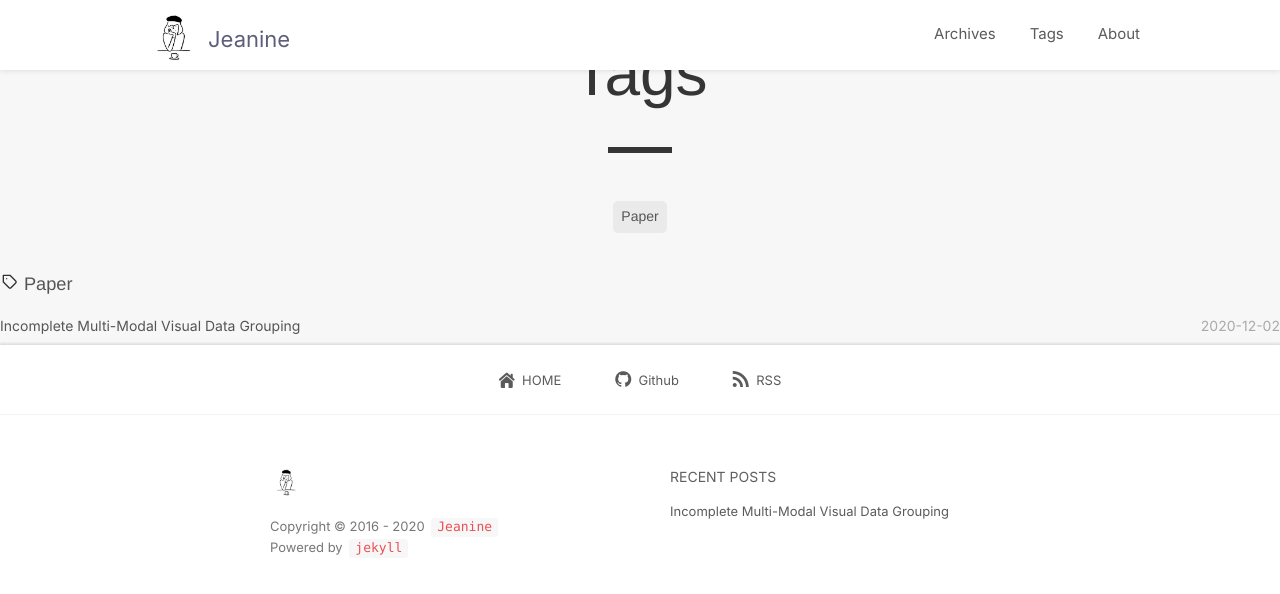
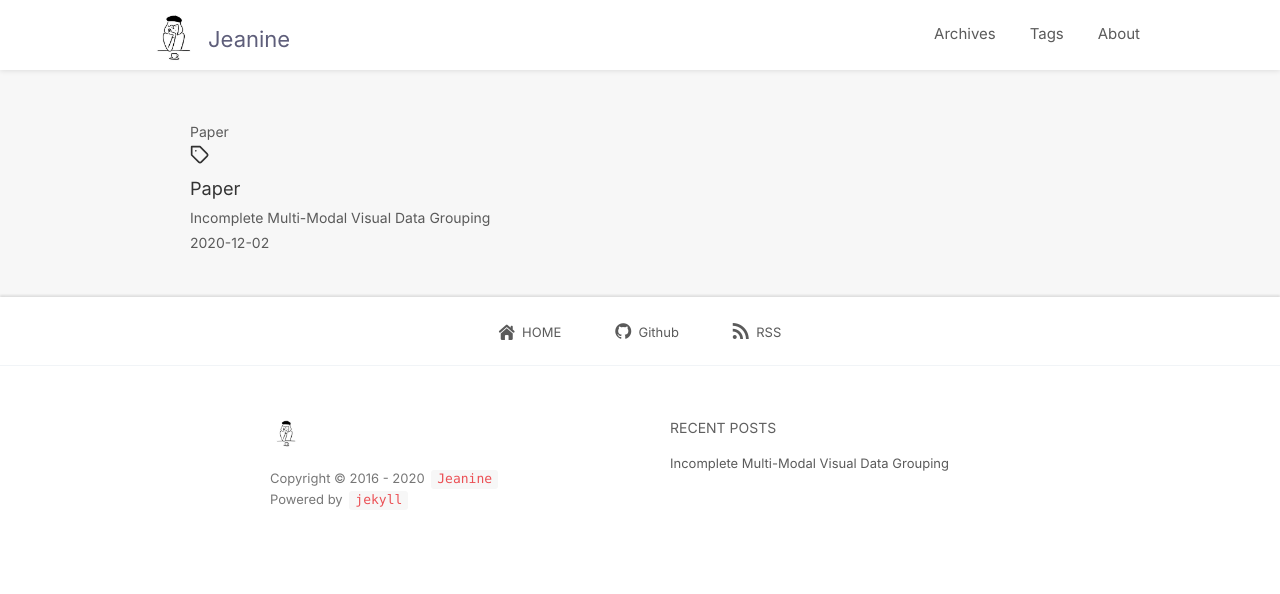
Before and after one commit to Jeaninezpp/Jeaninezpp.github.io, a Jekyll site: the page built from tags.html, in a window 1280 px wide. Shown: the top 594 px of the page. Built offline with Jekyll 4.4.1, drawn with Linux system fonts in a browser that asks for light colours; nearby versions of some CDN libraries; comment, search, counter and statistics services are not loaded.

Commit message:
update tags page

```diff
--- a/tags.html
+++ b/tags.html
@@ -4,18 +4,17 @@ title: "Tags"
 permalink: /tags/
 ---
 
-<div class="tags">
-  <div class="tags-header">
-    <h2 class="tags-header-title">{{ page.title }}</h2>
-    <div class="tags-header-line"></div>
-  </div>
-  <div class="tags-clouds">
+
+<div class="main-content archive-page clearfix">
+
+    <div class="categorys-item">
       {% for tag in site.tags %}
       <a href="#{{ tag[0] }}">{{ tag[0] }}</a>
       {% endfor %}
     </div>
+
     {% for tag in site.tags %}
-  <div class="tags-item" id="{{ tag[0] }}">
+    <div class="categorys-item" id="{{ tag[0] }}">
       <svg
         class="tags-item-icon"
         xmlns="http://www.w3.org/2000/svg"
@@ -50,4 +49,5 @@ permalink: /tags/
       {% endfor %}
     </div>
     {% endfor %}
+
 </div>
```
Also changed, not shown: style/css/style.min.css. Lines whose indentation alone changed are shown as unchanged.
